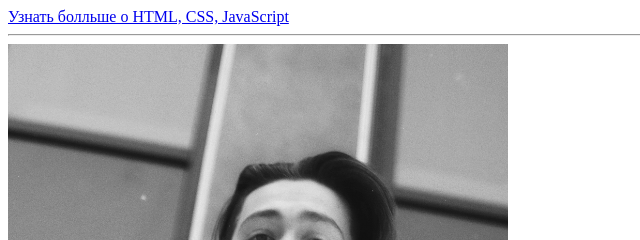
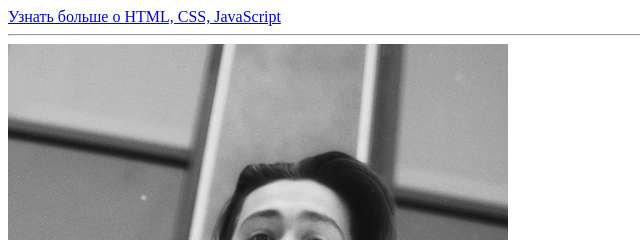
Before and after one commit to Vantengu1/frontend_homework, a plain HTML site: page index.html in a window 1280 px wide. Shown: the top 240 px of the page, 0-640 px from the left. Drawn offline with Linux system fonts and the light colour scheme.

Commit message:
Update index.html
орфография

```diff
--- a/index.html
+++ b/index.html
@@ -9,7 +9,7 @@
         <header>
             <div>
                 <nav>
-                    <a href="./second_page.html">Узнать болльше о HTML, CSS, JavaScript</a>
+                    <a href="./second_page.html">Узнать больше о HTML, CSS, JavaScript</a>
                 </nav>
             </div>
             <hr>
```
